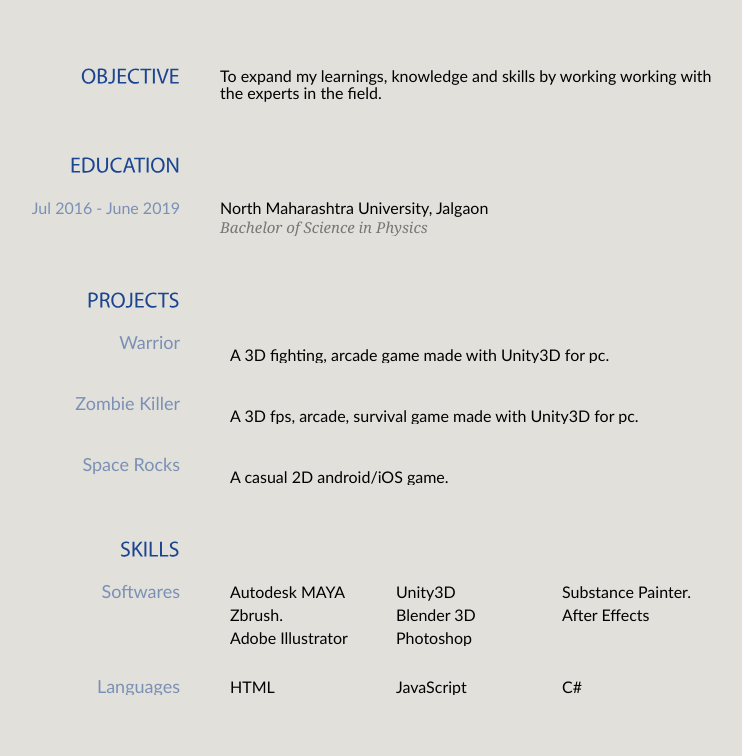
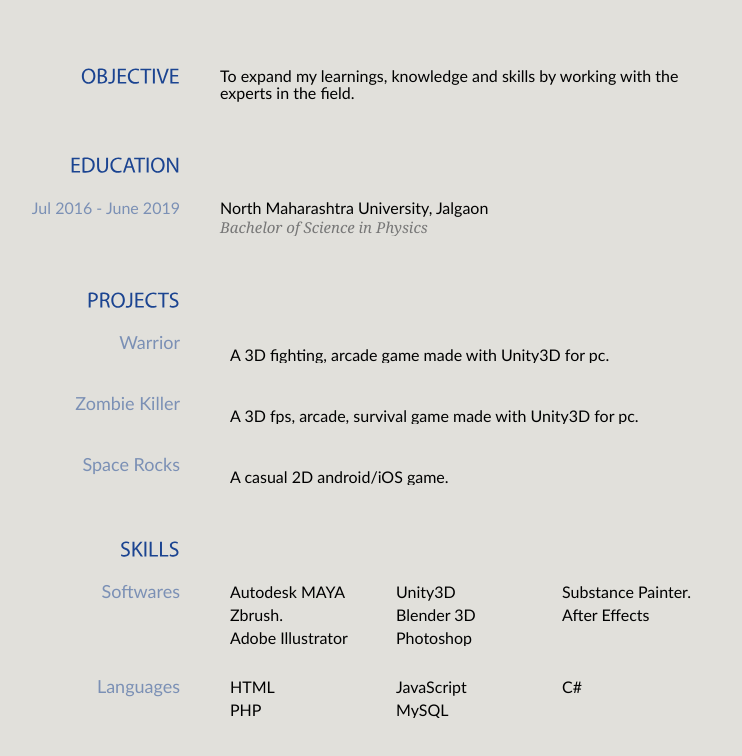
Before and after one commit to sbbholeresume/sbbholeresume.github.io, a plain HTML site: page index.html in a window 1280 px wide. Shown: the part 440-1196 px from the top of the page, without its empty margins (230-972 px from the left). Drawn offline with Linux system fonts and the light colour scheme.

Commit message:
Update index.html

```diff
--- a/index.html
+++ b/index.html
@@ -55,7 +55,7 @@
         <!-- Begin 1st Row -->
         <div class="entry">
           <h2>OBJECTIVE</h2>
-          <p style="font-size:16px;">To expand my learnings, knowledge and skills by working working with the experts in the field.</p>
+          <p style="font-size:16px;">To expand my learnings, knowledge and skills by working with the experts in the field.</p>
         </div>
         <!-- End 1st Row -->
         <!-- Begin 2nd Row -->
@@ -116,6 +116,8 @@
               <li style="font-size:16px;">HTML</li>
               <li style="font-size:16px;">JavaScript</li>
               <li style="font-size:16px;">C#</li>
+	      <li style="font-size:16px;">PHP</li>
+              <li style="font-size:16px;">MySQL</li>
             </ul>
           </div>
         </div>
```
